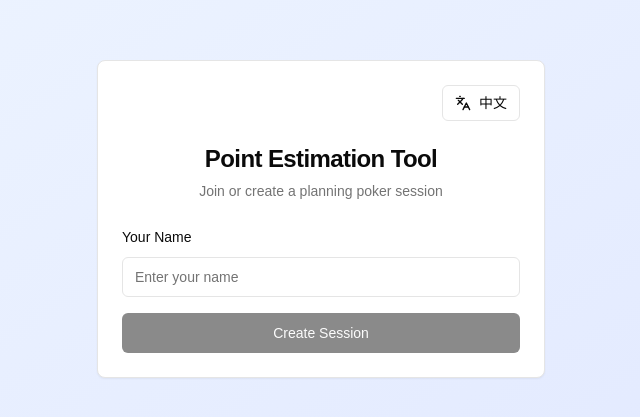
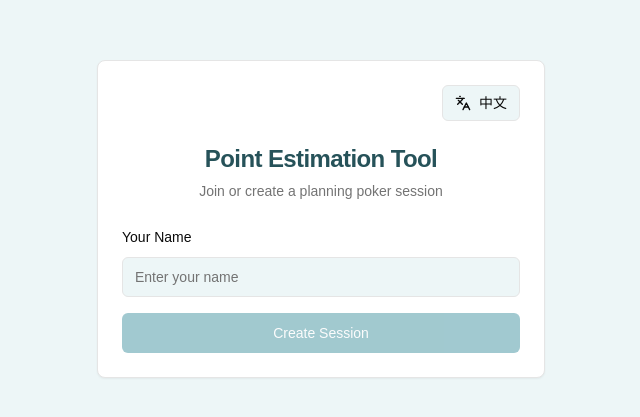
Before and after one commit to yuki-uix/planning-poker, a Next.js app: page / in a window 1280 px wide. Shown: the part 181-598 px from the top of the page, without its empty margins (319-959 px from the left). Built offline with nearby package versions, Linux system fonts and the light colour scheme.

Commit message:
feat: support theme color

```diff
--- a/app/globals.css
+++ b/app/globals.css
@@ -47,6 +47,74 @@ body {
     --sidebar-accent-foreground: 240 5.9% 10%;
     --sidebar-border: 220 13% 91%;
     --sidebar-ring: 217.2 91.2% 59.8%;
+
+    /* 主题色变量 - 默认青色 */
+    --theme-primary: 188 40% 45%;
+    --theme-primary-foreground: 0 0% 98%;
+    --theme-ring: 188 40% 45%;
+    --theme-background: 188 40% 95%;
+    --theme-card-background: 0 0% 100%;
+    --theme-title: 188 40% 25%;
+  }
+
+  /* 绿色主题 */
+  [data-color-theme="green"] {
+    --theme-primary: 142 25% 45%;
+    --theme-primary-foreground: 0 0% 98%;
+    --theme-ring: 142 25% 45%;
+    --theme-background: 142 25% 95%;
+    --theme-card-background: 0 0% 100%;
+    --theme-title: 142 25% 25%;
+  }
+
+  /* 青色主题 */
+  [data-color-theme="cyan"] {
+    --theme-primary: 188 40% 45%;
+    --theme-primary-foreground: 0 0% 98%;
+    --theme-ring: 188 40% 45%;
+    --theme-background: 188 40% 95%;
+    --theme-card-background: 0 0% 100%;
+    --theme-title: 188 40% 25%;
+  }
+
+  /* 紫色主题 */
+  [data-color-theme="purple"] {
+    --theme-primary: 260 25% 40%;
+    --theme-primary-foreground: 0 0% 98%;
+    --theme-ring: 260 25% 40%;
+    --theme-background: 260 25% 95%;
+    --theme-card-background: 0 0% 100%;
+    --theme-title: 260 25% 25%;
+  }
+
+  /* 橙色主题 */
+  [data-color-theme="orange"] {
+    --theme-primary: 35 90% 45%;
+    --theme-primary-foreground: 0 0% 98%;
+    --theme-ring: 35 90% 45%;
+    --theme-background: 35 90% 95%;
+    --theme-card-background: 0 0% 100%;
+    --theme-title: 35 90% 25%;
+  }
+
+  /* 粉色主题 */
+  [data-color-theme="pink"] {
+    --theme-primary: 350 60% 55%;
+    --theme-primary-foreground: 0 0% 98%;
+    --theme-ring: 350 60% 55%;
+    --theme-background: 350 60% 95%;
+    --theme-card-background: 0 0% 100%;
+    --theme-title: 350 60% 25%;
+  }
+
+  /* 深蓝主题 */
+  [data-color-theme="navy"] {
+    --theme-primary: 200 60% 20%;
+    --theme-primary-foreground: 0 0% 98%;
+    --theme-ring: 200 60% 20%;
+    --theme-background: 200 60% 95%;
+    --theme-card-background: 0 0% 100%;
+    --theme-title: 200 60% 25%;
   }
   .dark {
     --background: 0 0% 3.9%;
@@ -81,6 +149,74 @@ body {
     --sidebar-accent-foreground: 240 4.8% 95.9%;
     --sidebar-border: 240 3.7% 15.9%;
     --sidebar-ring: 217.2 91.2% 59.8%;
+
+    /* 深色模式下的主题色变量 - 默认青色 */
+    --theme-primary: 188 40% 45%;
+    --theme-primary-foreground: 0 0% 98%;
+    --theme-ring: 188 40% 45%;
+    --theme-background: 0 0% 3.9%;
+    --theme-card-background: 0 0% 3.9%;
+    --theme-title: 188 40% 75%;
+  }
+
+  /* 深色模式下的绿色主题 */
+  .dark[data-color-theme="green"] {
+    --theme-primary: 142 25% 45%;
+    --theme-primary-foreground: 0 0% 98%;
+    --theme-ring: 142 25% 45%;
+    --theme-background: 0 0% 3.9%;
+    --theme-card-background: 0 0% 3.9%;
+    --theme-title: 142 25% 75%;
+  }
+
+  /* 深色模式下的青色主题 */
+  .dark[data-color-theme="cyan"] {
+    --theme-primary: 188 40% 45%;
+    --theme-primary-foreground: 0 0% 98%;
+    --theme-ring: 188 40% 45%;
+    --theme-background: 0 0% 3.9%;
+    --theme-card-background: 0 0% 3.9%;
+    --theme-title: 188 40% 75%;
+  }
+
+  /* 深色模式下的紫色主题 */
+  .dark[data-color-theme="purple"] {
+    --theme-primary: 260 25% 40%;
+    --theme-primary-foreground: 0 0% 98%;
+    --theme-ring: 260 25% 40%;
+    --theme-background: 0 0% 3.9%;
+    --theme-card-background: 0 0% 3.9%;
+    --theme-title: 260 25% 75%;
+  }
+
+  /* 深色模式下的橙色主题 */
+  .dark[data-color-theme="orange"] {
+    --theme-primary: 35 90% 45%;
+    --theme-primary-foreground: 0 0% 98%;
+    --theme-ring: 35 90% 45%;
+    --theme-background: 0 0% 3.9%;
+    --theme-card-background: 0 0% 3.9%;
+    --theme-title: 35 90% 75%;
+  }
+
+  /* 深色模式下的粉色主题 */
+  .dark[data-color-theme="pink"] {
+    --theme-primary: 350 60% 55%;
+    --theme-primary-foreground: 0 0% 98%;
+    --theme-ring: 350 60% 55%;
+    --theme-background: 0 0% 3.9%;
+    --theme-card-background: 0 0% 3.9%;
+    --theme-title: 350 60% 75%;
+  }
+
+  /* 深色模式下的深蓝主题 */
+  .dark[data-color-theme="navy"] {
+    --theme-primary: 200 60% 20%;
+    --theme-primary-foreground: 0 0% 98%;
+    --theme-ring: 200 60% 20%;
+    --theme-background: 0 0% 3.9%;
+    --theme-card-background: 0 0% 3.9%;
+    --theme-title: 200 60% 75%;
   }
 }
 
--- a/app/page.tsx
+++ b/app/page.tsx
@@ -549,7 +549,7 @@ export default function PointEstimationTool() {
 
   return (
     <>
-      <div className="min-h-screen bg-gradient-to-br from-blue-50 to-indigo-100 p-4">
+      <div className="min-h-screen bg-background p-4">
         <div className="max-w-6xl mx-auto space-y-6">
           <SessionHeader
             session={session}
--- a/components/login-form.tsx
+++ b/components/login-form.tsx
@@ -40,14 +40,14 @@ export function LoginForm({
   const { t } = useLanguage();
 
   return (
-    <div className="min-h-screen bg-gradient-to-br from-blue-50 to-indigo-100 flex items-center justify-center p-4">
+    <div className="min-h-screen bg-background flex items-center justify-center p-4">
       <Card className="w-full max-w-md">
         <CardHeader className="text-center">
           <div className="flex items-center justify-between mb-4">
             <div></div>
             <LanguageSwitcher />
           </div>
-          <CardTitle className="text-2xl font-bold">{t.login.title}</CardTitle>
+          <CardTitle className="text-2xl font-bold text-title">{t.login.title}</CardTitle>
           <CardDescription>
             {sessionId ? t.login.joinSession : t.login.subtitle}
           </CardDescription>
--- a/components/results-display.tsx
+++ b/components/results-display.tsx
@@ -42,7 +42,7 @@ export function ResultsDisplay({ session, stats }: ResultsDisplayProps) {
       <div className="flex-1">
         <Card>
           <CardHeader>
-            <CardTitle className="flex items-center gap-2">
+            <CardTitle className="flex items-center gap-2 text-title">
               <BarChart3 className="w-5 h-5" />
               {t.results.title}
             </CardTitle>
--- a/components/template-settings.tsx
+++ b/components/template-settings.tsx
@@ -66,7 +66,7 @@ export function TemplateSettings({
       <CardHeader>
         <div className="flex items-center justify-between">
           <div>
-            <CardTitle className="flex items-center gap-2">
+            <CardTitle className="flex items-center gap-2 text-title">
               <Settings className="w-5 h-5" />
               {t.templates.title}
             </CardTitle>
--- /dev/null
+++ b/components/theme-color-picker.tsx
@@ -0,0 +1,111 @@
+'use client'
+
+import * as React from 'react'
+import { Button } from '@/components/ui/button'
+import { Card, CardContent } from '@/components/ui/card'
+import { Label } from '@/components/ui/label'
+import { useTheme } from 'next-themes'
+import { useLanguage } from '@/hooks/use-language'
+
+const themeColors = [
+  { name: { zh: '青色', en: 'Cyan' }, value: 'cyan', color: '#48a1ad' },
+  { name: { zh: '绿色', en: 'Green' }, value: 'green', color: '#6b9e78' },
+  { name: { zh: '紫色', en: 'Purple' }, value: 'purple', color: '#634f7d' },
+  { name: { zh: '橙色', en: 'Orange' }, value: 'orange', color: '#cc8508' },
+  { name: { zh: '粉色', en: 'Pink' }, value: 'pink', color: '#e16a7b' },
+  { name: { zh: '深蓝', en: 'Navy' }, value: 'navy', color: '#163c4d' },
+]
+
+interface ThemeColorPickerProps {
+  compact?: boolean;
+}
+
+export function ThemeColorPicker({ compact = false }: ThemeColorPickerProps) {
+  useTheme()
+  const { language } = useLanguage()
+  const [colorTheme, setColorTheme] = React.useState('cyan')
+
+  React.useEffect(() => {
+    // 从localStorage获取保存的主题色，如果没有则设置为青色
+    const savedColorTheme = localStorage.getItem('color-theme')
+    if (savedColorTheme) {
+      setColorTheme(savedColorTheme)
+      document.documentElement.setAttribute('data-color-theme', savedColorTheme)
+    } else {
+      // 设置默认主题色为青色
+      localStorage.setItem('color-theme', 'cyan')
+      document.documentElement.setAttribute('data-color-theme', 'cyan')
+    }
+  }, [])
+
+
+
+  const handleColorChange = (colorValue: string) => {
+    setColorTheme(colorValue)
+    localStorage.setItem('color-theme', colorValue)
+    document.documentElement.setAttribute('data-color-theme', colorValue)
+  }
+
+  if (compact) {
+    return (
+      <div className="flex items-center gap-2">
+        <Label className="text-sm font-medium whitespace-nowrap text-title">
+          {language === 'zh' ? '主题色:' : 'Theme:'}
+        </Label>
+        <div className="flex gap-1">
+          {themeColors.map((colorOption) => (
+            <Button
+              key={colorOption.value}
+              variant={colorTheme === colorOption.value ? "default" : "outline"}
+              size="sm"
+              className="w-8 h-8 p-0 relative"
+              onClick={() => handleColorChange(colorOption.value)}
+              style={{
+                backgroundColor: colorTheme === colorOption.value ? colorOption.color : 'transparent',
+                borderColor: colorOption.color,
+              }}
+              title={colorOption.name[language as keyof typeof colorOption.name]}
+            >
+              <div
+                className="w-3 h-3 rounded-full"
+                style={{ backgroundColor: colorOption.color }}
+              />
+            </Button>
+          ))}
+        </div>
+      </div>
+    )
+  }
+
+  return (
+    <Card className="w-full">
+      <CardContent className="p-4">
+        <Label className="text-sm font-medium mb-3 block text-title">
+          {language === 'zh' ? '主题色' : 'Theme Color'}
+        </Label>
+        <div className="flex gap-2">
+          {themeColors.map((colorOption) => (
+            <Button
+              key={colorOption.value}
+              variant={colorTheme === colorOption.value ? "default" : "outline"}
+              size="sm"
+              className="flex-1 h-10 relative"
+              onClick={() => handleColorChange(colorOption.value)}
+              style={{
+                backgroundColor: colorTheme === colorOption.value ? colorOption.color : 'transparent',
+                borderColor: colorOption.color,
+                color: colorTheme === colorOption.value ? 'white' : colorOption.color,
+              }}
+            >
+              <div
+                className="w-4 h-4 rounded-full mr-2"
+                style={{ backgroundColor: colorOption.color }}
+              />
+              {colorOption.name[language as keyof typeof colorOption.name]}
+            </Button>
+          ))}
+        </div>
+      </CardContent>
+    </Card>
+  )
+}
--- a/components/user-status.tsx
+++ b/components/user-status.tsx
@@ -60,7 +60,7 @@ export function UserStatus({ session, currentUser }: UserStatusProps) {
   return (
     <Card className="h-full">
       <CardHeader>
-        <CardTitle>{t.voting.statusTitle}</CardTitle>
+        <CardTitle className="text-title">{t.voting.statusTitle}</CardTitle>
       </CardHeader>
       <CardContent>
         <div className="space-y-4">
--- a/tailwind.config.ts
+++ b/tailwind.config.ts
@@ -11,10 +11,10 @@ const config: Config = {
   theme: {
   	extend: {
   		colors: {
-  			background: 'hsl(var(--background))',
+  			background: 'hsl(var(--theme-background))',
   			foreground: 'hsl(var(--foreground))',
   			card: {
-  				DEFAULT: 'hsl(var(--card))',
+  				DEFAULT: 'hsl(var(--theme-card-background))',
   				foreground: 'hsl(var(--card-foreground))'
   			},
   			popover: {
@@ -22,8 +22,8 @@ const config: Config = {
   				foreground: 'hsl(var(--popover-foreground))'
   			},
   			primary: {
-  				DEFAULT: 'hsl(var(--primary))',
-  				foreground: 'hsl(var(--primary-foreground))'
+  				DEFAULT: 'hsl(var(--theme-primary))',
+  				foreground: 'hsl(var(--theme-primary-foreground))'
   			},
   			secondary: {
   				DEFAULT: 'hsl(var(--secondary))',
@@ -43,7 +43,8 @@ const config: Config = {
   			},
   			border: 'hsl(var(--border))',
   			input: 'hsl(var(--input))',
-  			ring: 'hsl(var(--ring))',
+  			ring: 'hsl(var(--theme-ring))',
+  			title: 'hsl(var(--theme-title))',
   			chart: {
   				'1': 'hsl(var(--chart-1))',
   				'2': 'hsl(var(--chart-2))',
```
Also changed, not shown: components/session-header.tsx (+37 -26 lines), components/voting-cards.tsx (+6 -6 lines), 2 other files (tests, documents, lock files or other folders).
